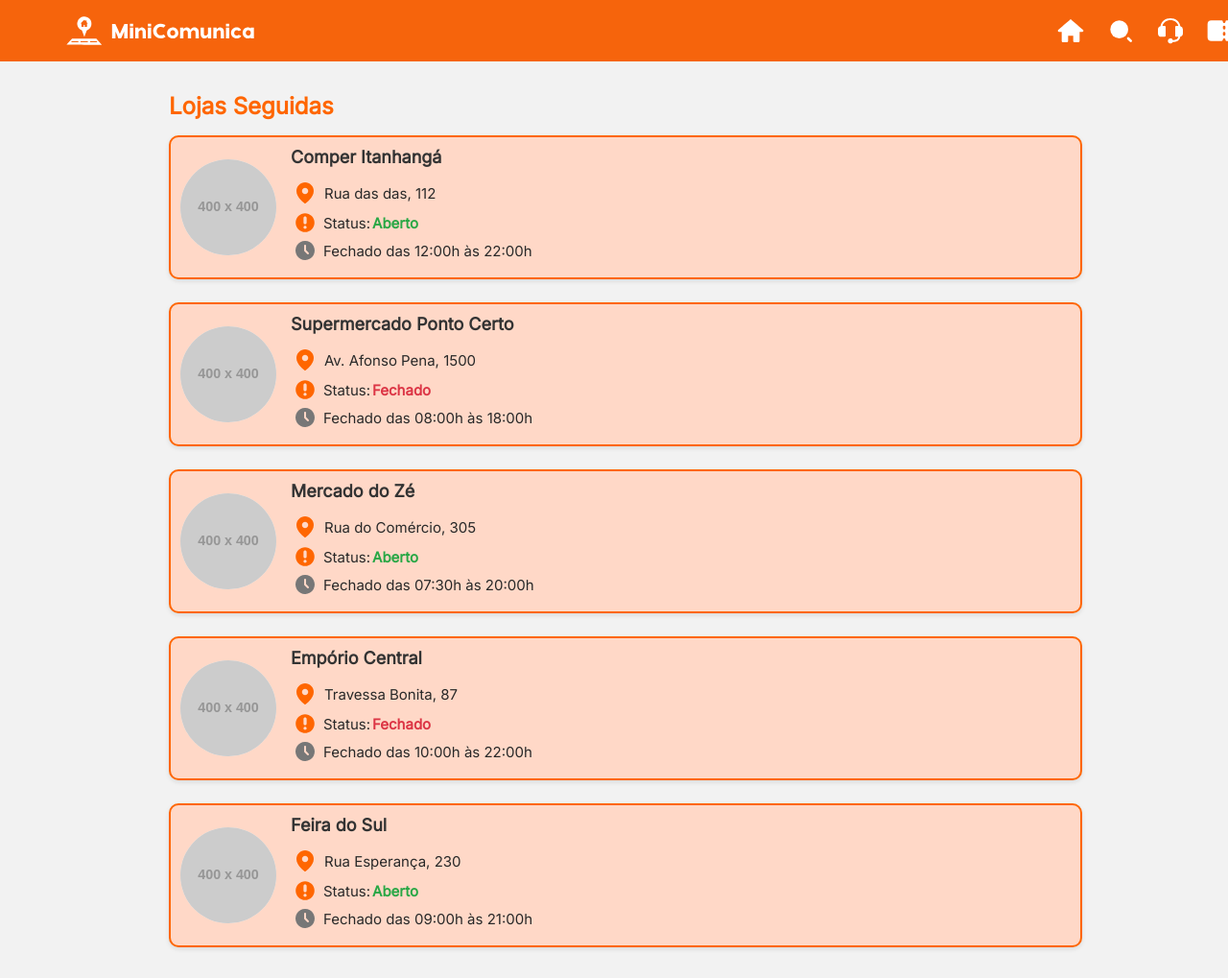
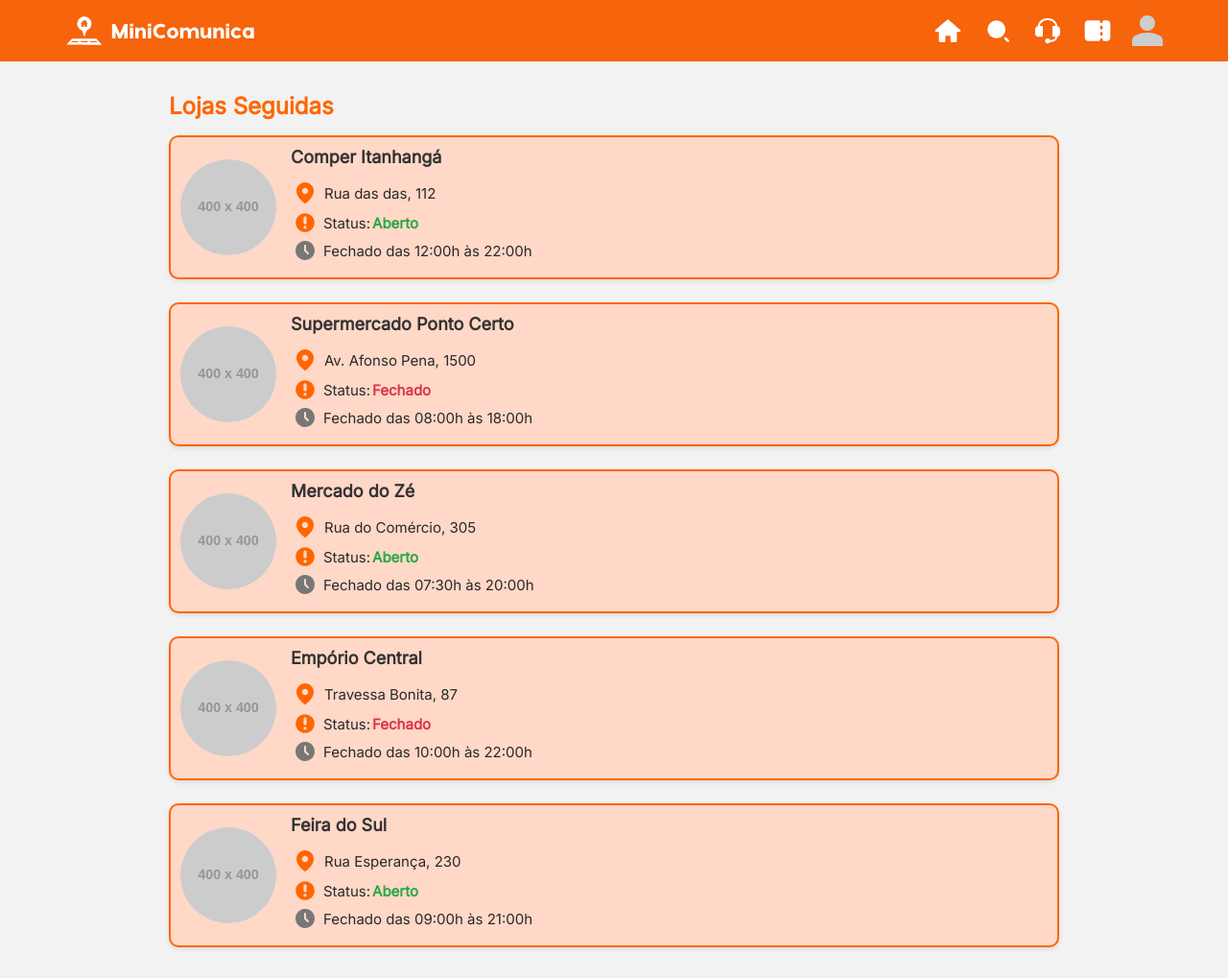
Before and after one commit to cadulucas1/CRUDCAT, a PHP site: template app/views/geral/home.php in a window 1280 px wide. Shown: the whole page at 96% size. Run offline with PHP 8.4, Linux system fonts and the light colour scheme; the template is opened without the code that fills it, so the values that code supplies are empty; grey boxes labelled with a size stand in for pictures from a placeholder-image service; some libraries are stand-ins or nearby versions.

Commit message:
fix: ajustes na rota e no css principal

```diff
--- a/config/routes.php
+++ b/config/routes.php
@@ -5,7 +5,7 @@ $routes = [
     '/search' => 'geral/searchController@search',
     '/navbar' => 'geral/GeralController@navbar',
     '/PerfilLoja' => 'geral/GeralController@perfil_loja',
-    '/suporte' => 'geral/suporteController@suporte'
+    '/suporte' => 'geral/suporteController@suporte',
     '/login' => 'cliente/ClienteController@login',
     '/cadastro' => 'cliente/ClienteController@cadastro',
 ]
--- a/public/css/style.css
+++ b/public/css/style.css
@@ -4,6 +4,7 @@
     font-family: "Inter", sans-serif;
     margin: 0;
     padding: 0;
+    box-sizing: border-box;
 }
 
 :root {
```
